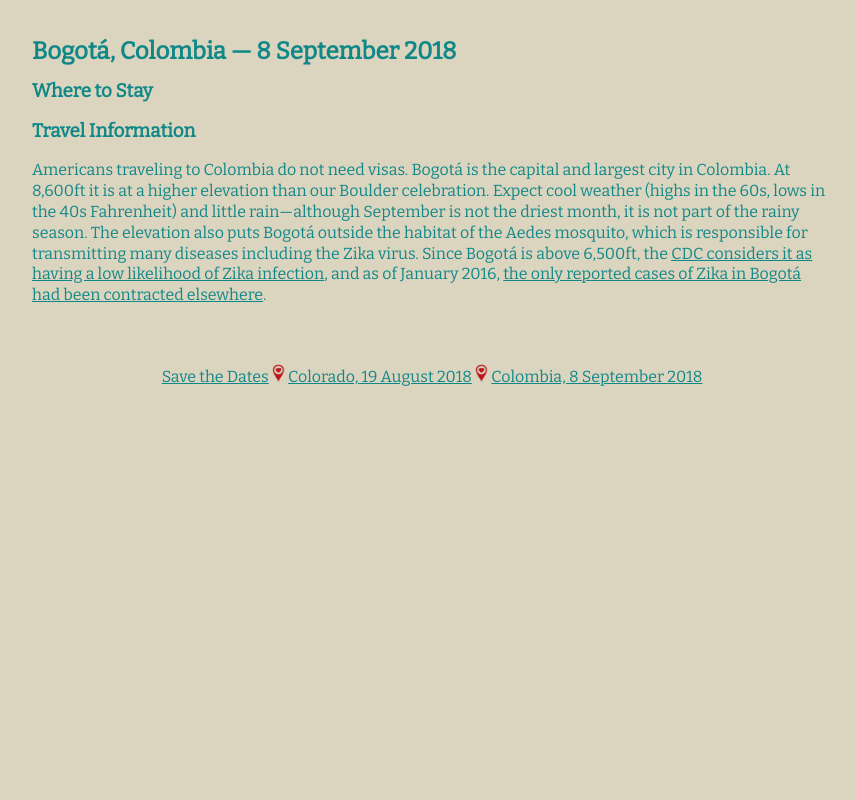
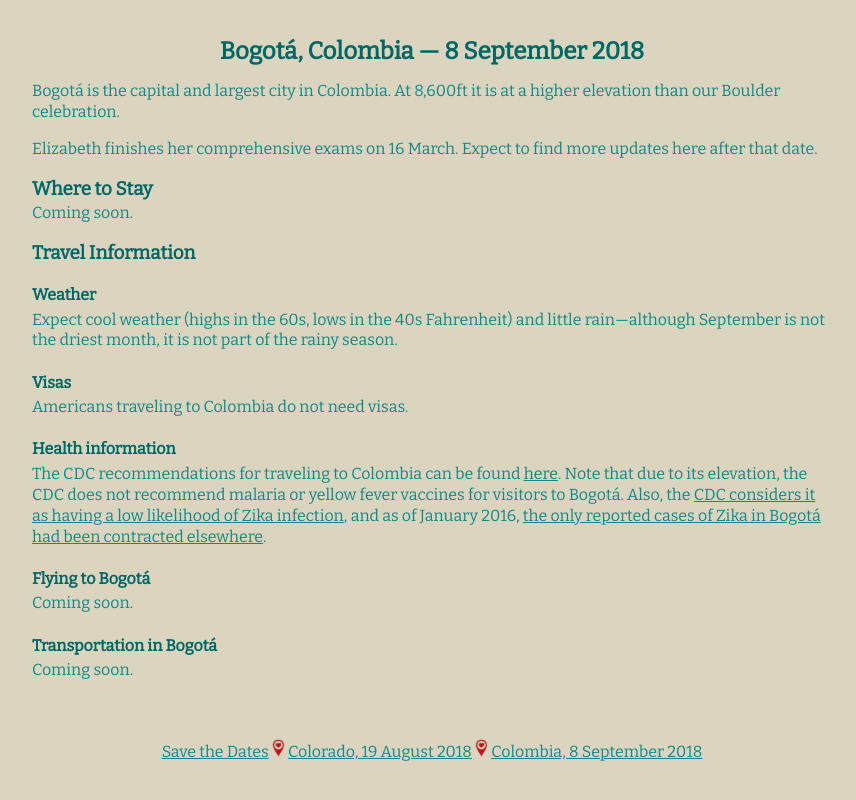
Before and after one commit to elizabeth-and-john/elizabeth-and-john.github.io, a Jekyll site: the page built from colombia.md, in a window 1280 px wide. Shown: the top 800 px of the page, without its empty margins (208-1064 px from the left). Built offline with Jekyll 4.4.1, drawn with Linux system fonts in a browser that asks for light colours.

Commit message:
added map and stuff

```diff
--- a/colombia.md
+++ b/colombia.md
@@ -5,17 +5,38 @@ title: Elizabeth and John
 
 # Bogotá, Colombia &mdash; 8 September 2018
 
+Bogotá is the capital and largest city in Colombia. At 8,600ft it is at a higher
+elevation than our Boulder celebration.
+
+Elizabeth finishes her comprehensive exams on 16 March. Expect to find more
+updates here after that date.
+
 ### Where to Stay
 
+Coming soon.
+
 ### Travel Information
-Americans traveling to Colombia do not need visas. Bogotá is the capital and
-largest city in Colombia. At 8,600ft it is at a higher elevation than our
-Boulder celebration. Expect cool weather (highs in the 60s, lows in the 40s
-Fahrenheit) and little rain&mdash;although September is not the driest month, it
-is not part of the rainy season. The elevation also puts Bogotá outside the
-habitat of the Aedes mosquito, which is responsible for transmitting many
-diseases including the Zika virus. Since Bogotá is above 6,500ft, the [CDC
-considers it as having a low likelihood of Zika
+
+#### Weather
+Expect cool weather (highs in the 60s,
+lows in the 40s Fahrenheit) and little rain&mdash;although September is not the
+driest month, it is not part of the rainy season.
+
+#### Visas
+Americans traveling to Colombia do not need visas.
+
+#### Health information
+The CDC recommendations for traveling to Colombia can be found
+[here](https://wwwnc.cdc.gov/travel/destinations/traveler/none/colombia). Note
+that due to its elevation, the CDC does not recommend malaria or yellow fever
+vaccines for visitors to Bogotá. Also, the [CDC considers it as having a low
+likelihood of Zika
 infection](https://wwwnc.cdc.gov/travel/page/world-map-areas-with-zika), and as
 of January 2016, [the only reported cases of Zika in Bogotá had been contracted
 elsewhere](http://www.eltiempo.com/archivo/documento/CMS-16494219).
+
+#### Flying to Bogotá
+Coming soon.
+
+#### Transportation in Bogotá
+Coming soon.
--- a/stylesheets/style.css
+++ b/stylesheets/style.css
@@ -11,12 +11,20 @@ a:link, a:visited {
   color: #188;
 }
 
-h1 a:visited, h1 a:link {
-  text-decoration: none;
+h1 {
+  text-align: center;
+}
+
+h1, h2, h3, h4, h5, h6 {
+  color: #066;
 }
 
 h2, h3, h4, h5, h6 {
-  font-weight: bold;
+  margin-bottom: 4px;
+}
+
+p {
+  margin-top: 4px;
 }
 
 table {
```
Also changed, not shown: colorado.md (+9 -5 lines).
